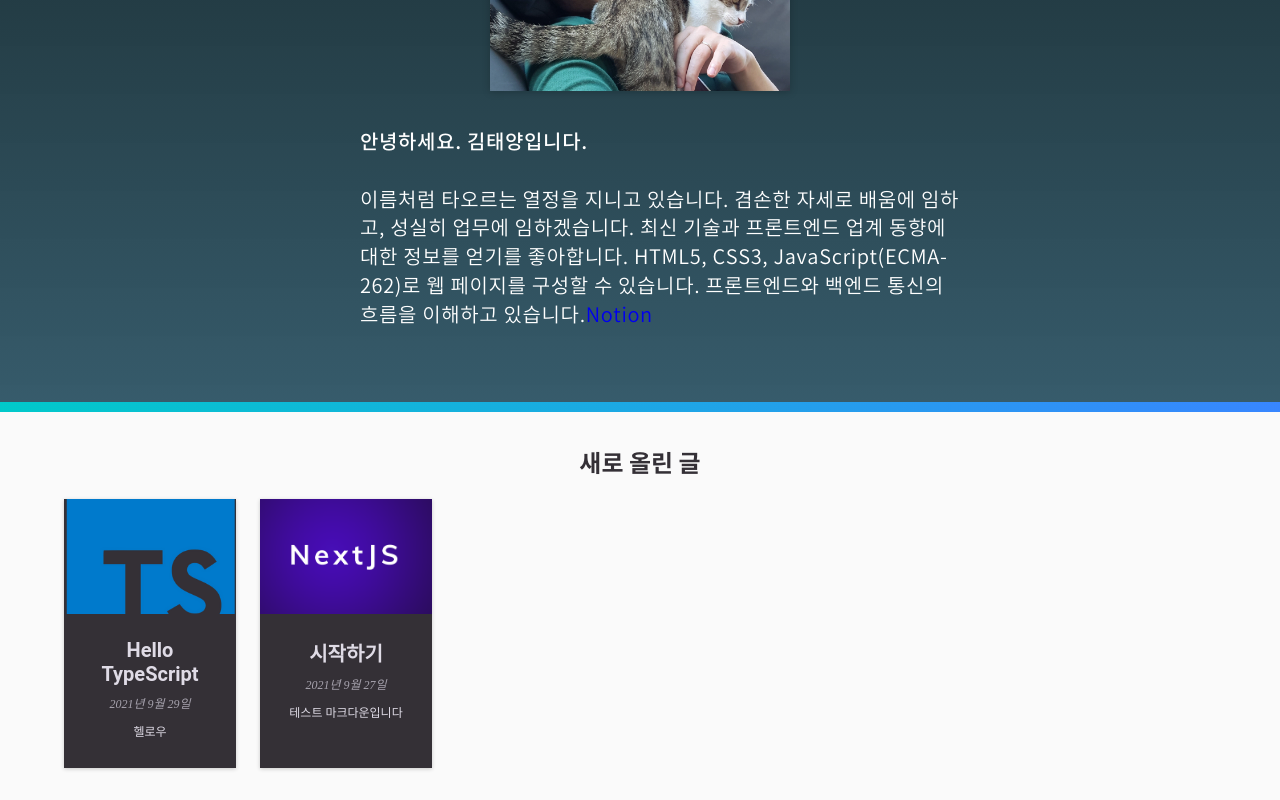
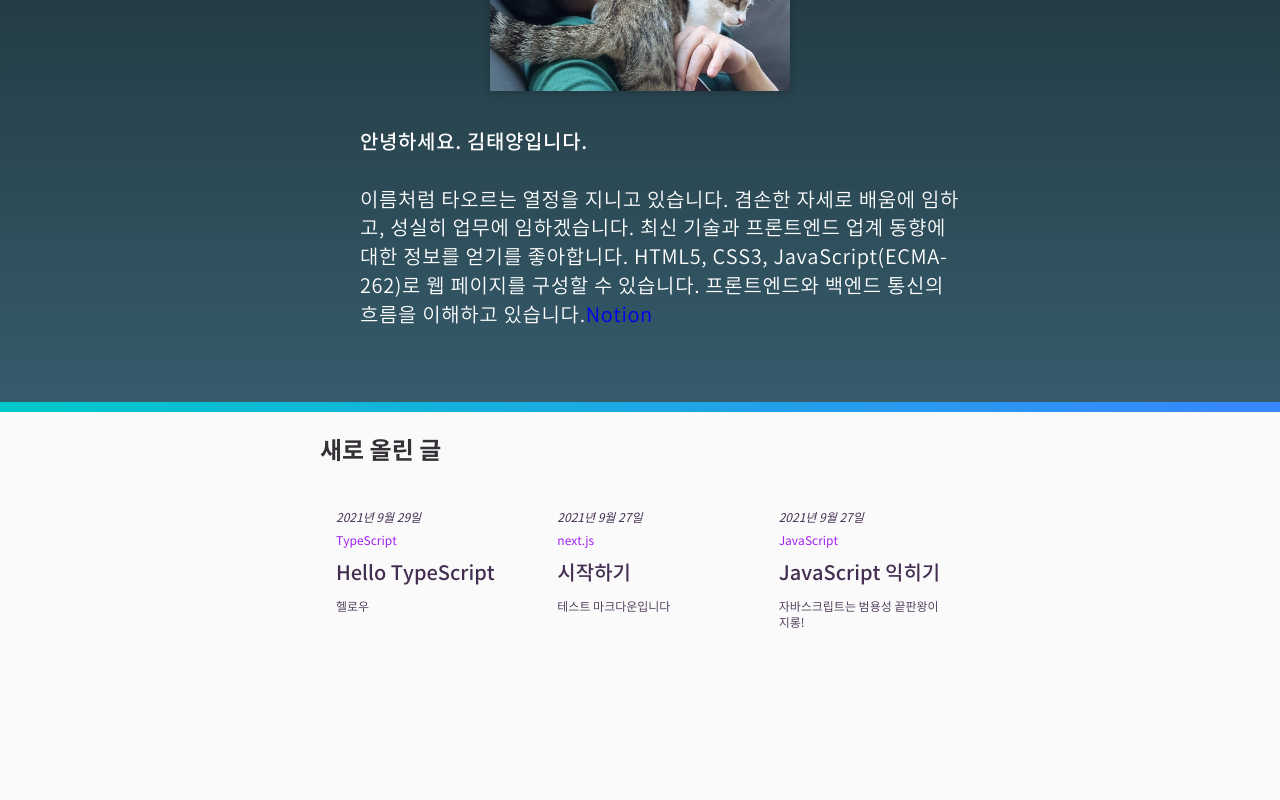
Before and after one commit to mynamesunpower/sunnylog, a Next.js app: page / in a window 1280 px wide. Shown: the part 369-1169 px from the top of the page. After the commit the page ends 1091 px from the top, so only its background shows below. Built offline with nearby package versions, Linux system fonts and the light colour scheme; no server answers.

Commit message:
etc: 중간 세이브

```diff
--- a/components/mainpage/featured-posts.tsx
+++ b/components/mainpage/new-posts.tsx
@@ -4,13 +4,13 @@ import styled from '@emotion/styled';
 
 const LatestSection = styled.section`
   width: 90%;
-  max-width: 80rem;
-  margin: var(--size-8) auto;
+  max-width: 40rem;
+  margin: 0 auto var(--size-16);
   h2 {
     font-family: 'Noto Sans KR', sans-serif;
     font-size: var(--size-6);
     color: var(--color-grey-800);
-    text-align: center;
+    //text-align: center;
   }
   @media (min-width: 768px) {
     h2 {
@@ -23,7 +23,7 @@ interface FeaturedPostsProps {
   posts: any;
 }
 
-const FeaturedPosts: React.FC<FeaturedPostsProps> = ({ posts }) => {
+const NewPosts: React.FC<FeaturedPostsProps> = ({ posts }) => {
   return (
     <LatestSection>
       <h2>새로 올린 글</h2>
@@ -32,4 +32,4 @@ const FeaturedPosts: React.FC<FeaturedPostsProps> = ({ posts }) => {
   );
 };
 
-export default FeaturedPosts;
+export default NewPosts;
--- a/components/posts/post-item.tsx
+++ b/components/posts/post-item.tsx
@@ -1,7 +1,6 @@
 import React from 'react';
 import Link from 'next/link';
 import Image from 'next/image';
-import classes from './post-item.module.css';
 import styled from '@emotion/styled';
 
 interface PostItemProps {
@@ -9,9 +8,9 @@ interface PostItemProps {
 }
 
 const StyledPost = styled.li`
-  box-shadow: 0 1px 4px rgba(0, 0, 0, 0.2);
-  background-color: var(--color-grey-800);
-  text-align: center;
+  //box-shadow: 0 1px 4px rgba(0, 0, 0, 0.2);
+  //background-color: var(--color-grey-800);
+  //text-align: center;
 
   a {
     color: var(--color-grey-100);
@@ -19,7 +18,7 @@ const StyledPost = styled.li`
 `;
 const StyledImage = styled.div`
   width: 100%;
-  max-height: 20rem;
+  max-height: 10rem;
   overflow: hidden;
 
   img {
@@ -28,24 +27,39 @@ const StyledImage = styled.div`
 `;
 
 const StyledContent = styled.div`
+  font-family: 'Noto Sans KR', sans-serif;
   padding: var(--size-4);
+  h4 {
+    font-weight: 400;
+    font-family: 'Noto Sans KR', sans-serif;
+    margin: var(--size-1) 0;
+    color: rgb(162, 34, 240);
+    font-size: var(--size-3);
+  }
   h3 {
+    font-family: 'Noto Sans KR', sans-serif;
+    font-weight: 500;
     margin: var(--size-2) 0;
     font-size: var(--size-5);
+    color: rgb(67, 46, 81);
   }
   time {
+    font-family: 'Noto Sans KR', sans-serif;
     font-style: italic;
-    color: var(--color-grey-300);
+    color: rgb(67, 46, 81);
     font-size: var(--size-3);
   }
   p {
+    font-family: 'Noto Sans KR', sans-serif;
+    font-weight: 300;
     font-size: var(--size-3);
     line-height: var(--size-4);
+    color: rgb(67, 46, 81);
   }
 `;
 
 const PostItem: React.FC<PostItemProps> = ({ post }) => {
-  const { title, image, excerpt, date, slug } = post;
+  const { title, image, excerpt, date, slug, category } = post;
 
   const formattedDate = new Date(date).toLocaleDateString('ko-KR', {
     day: 'numeric',
@@ -60,18 +74,19 @@ const PostItem: React.FC<PostItemProps> = ({ post }) => {
     <StyledPost>
       <Link href={linkPath}>
         <a>
-          <StyledImage>
-            <Image
-              src={imagePath}
-              alt={title}
-              width={300}
-              height={200}
-              layout="responsive"
-            />
-          </StyledImage>
+          {/*<StyledImage>*/}
+          {/*  <Image*/}
+          {/*    src={imagePath}*/}
+          {/*    alt={title}*/}
+          {/*    width={300}*/}
+          {/*    height={200}*/}
+          {/*    layout="responsive"*/}
+          {/*  />*/}
+          {/*</StyledImage>*/}
           <StyledContent>
+            <time>{formattedDate}</time>
+            <h4>{category}</h4>
             <h3>{title}</h3>
-            <time>{formattedDate}</time>
             <p>{excerpt}</p>
           </StyledContent>
         </a>
--- a/content/posts/getting-started-with-nextjs.md
+++ b/content/posts/getting-started-with-nextjs.md
@@ -4,6 +4,7 @@ date: '2021-9-27'
 author: 'Sunny Kim'
 image: getting-started-nextjs.png
 excerpt: "테스트 마크다운입니다"
+category: 'next.js'
 isFeatured: true
 ---
 # 제목
--- a/content/posts/hello-typescript.md
+++ b/content/posts/hello-typescript.md
@@ -4,6 +4,7 @@ date: '2021-9-29'
 author: 'Sunny Kim'
 image: hello-typescript.png
 excerpt: "헬로우"
+category: 'TypeScript'
 isFeatured: true
 ---
 
--- a/content/posts/mastering-javascript.md
+++ b/content/posts/mastering-javascript.md
@@ -4,6 +4,7 @@ excerpt: 자바스크립트는 범용성 끝판왕이지롱!
 image: mastering-js-thumb.png
 isFeatured: false
 date: '2021-9-27'
+category: 'JavaScript'
 ---
 
 자바스크립트는 웹 개발자로서는 반드시 **알아야 하는** 언어입니다.
--- a/lib/post-util.d.ts
+++ b/lib/post-util.d.ts
@@ -1,5 +1,6 @@
 interface Post {
   slug: string;
+  category: string;
   title: string;
   image: string;
   date: string;
--- a/lib/posts-util.ts
+++ b/lib/posts-util.ts
@@ -13,6 +13,7 @@ export function getPostData(postIdentifier: string): Post {
 
   return {
     date: data.date,
+    category: data.category,
     image: data.image,
     title: data.title,
     isFeatured: data.isFeatured,
@@ -34,7 +35,6 @@ export function getAllPosts(): Post[] {
     .sort((postA: Post, postB: Post) => (postA.date > postB.date ? -1 : 1));
 }
 
-export function getFeaturedPosts(): Post[] {
-  const allPosts = getAllPosts();
-  return allPosts.filter((post) => post.isFeatured);
+export function getNewPosts(): Post[] {
+  return getAllPosts().filter((v, i) => i < 5);
 }
--- a/pages/contact.tsx
+++ b/pages/contact.tsx
@@ -7,7 +7,7 @@ const ContactPage: React.FC = () => {
     <>
       <Head>
         <title>문의하기</title>
-        <meta name="description" content="어나더에게 문의하세요." />
+        <meta name="description" content="메일 보내기" />
       </Head>
       <ContactForm />
     </>
--- a/pages/index.tsx
+++ b/pages/index.tsx
@@ -1,7 +1,6 @@
 import React, { useEffect } from 'react';
-import Hero from '../components/mainpage/hero';
-import FeaturedPosts from '../components/mainpage/featured-posts';
-import { getFeaturedPosts } from '../lib/posts-util';
+import NewPosts from '../components/mainpage/new-posts';
+import { getNewPosts } from '../lib/posts-util';
 import { CommonProps } from '../types/common';
 import Head from 'next/head';
 import { getSession } from 'next-auth/client';
@@ -18,20 +17,16 @@ const MainPage: React.FC<CommonProps> = (props) => {
   return (
     <>
       <Head>
-        <title>어나더</title>
-        <meta
-          name="description"
-          content="어나더 개발자를 꿈꾸는 주니어들의 공작소"
-        />
+        <title>써니로그</title>
+        <meta name="description" content="써니의 놀이터" />
       </Head>
-      {/*<Hero />*/}
-      <FeaturedPosts posts={posts} />
+      <NewPosts posts={posts} />
     </>
   );
 };
 
 export function getStaticProps() {
-  const featuredPost = getFeaturedPosts();
+  const featuredPost = getNewPosts();
 
   return {
     props: {
--- a/pages/posts/index.tsx
+++ b/pages/posts/index.tsx
@@ -8,15 +8,15 @@ const AllPostPage: React.FC<CommonProps> = (props) => {
   return (
     <>
       <Head>
-        <title>모든 포스트</title>
-        <meta name="description" content="어나더의 모든 포스트" />
+        <title>모든 글 보기</title>
+        <meta name="description" content="써니로그의 모든 글" />
       </Head>
       <AllPosts posts={props.posts} />
     </>
   );
 };
 
-// TODO Type GetStaticProps 재확인!
+// TODO Type GetStaticProps 확인!
 export function getStaticProps() {
   const allPosts = getAllPosts();
 
```
